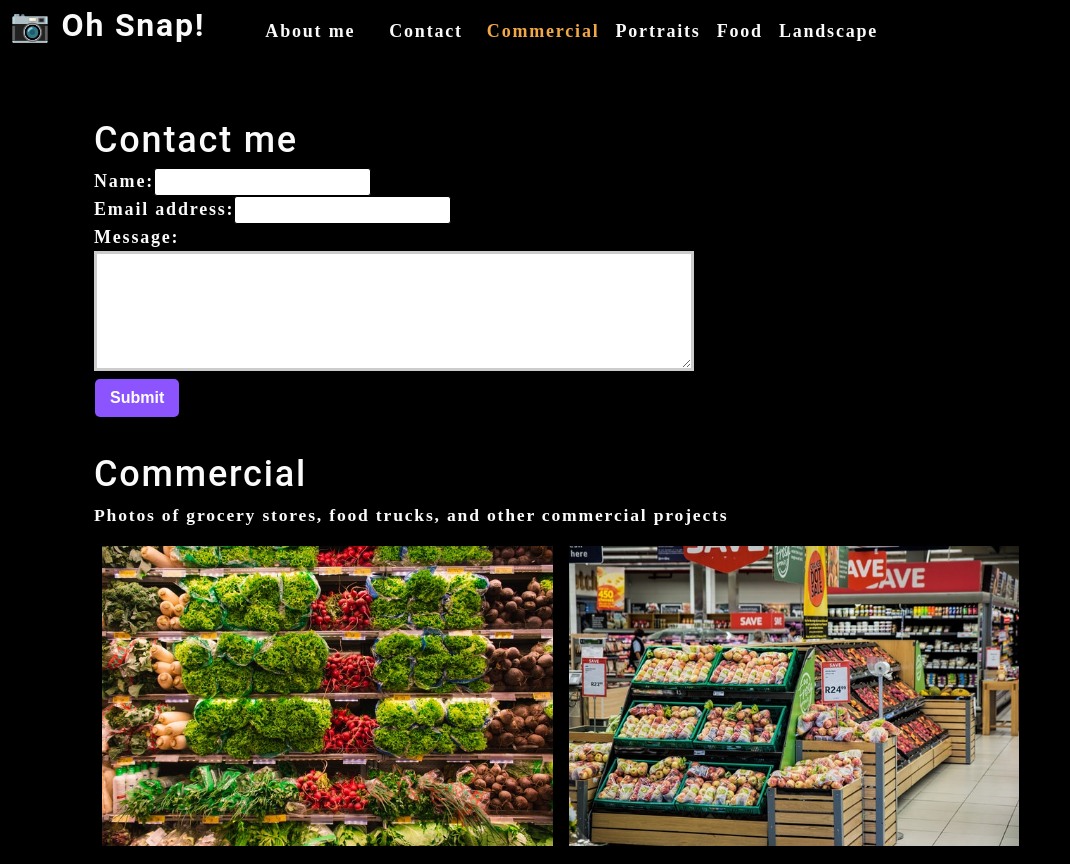
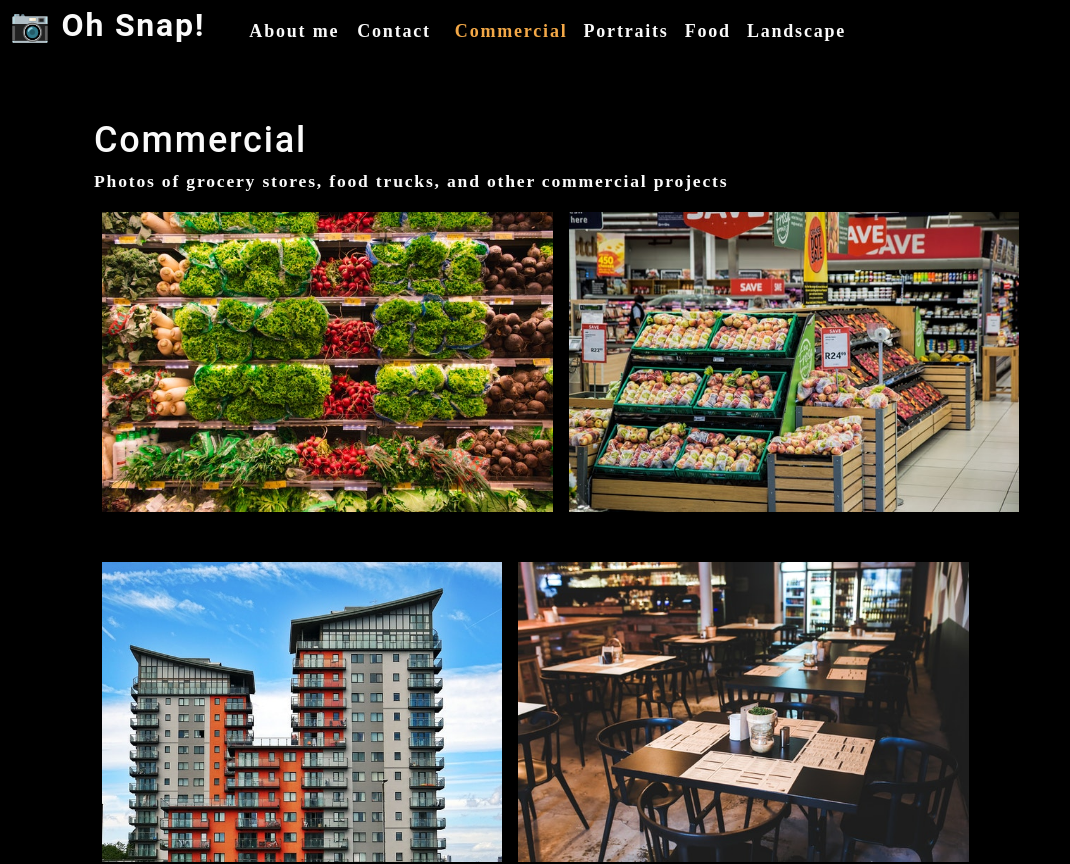
Before and after one commit to theprattler/photo-port, a React (Create React App) app: page / in a window 1280 px wide. Shown: the top 864 px of the page, without its empty margins (0-1070 px from the left). Built offline with nearby package versions, Linux system fonts and the light colour scheme.

Commit message:
contact component renders conditionally

```diff
--- a/src/App.js
+++ b/src/App.js
@@ -5,6 +5,7 @@
 import ContactForm from './components/Contact';
 
 function App() {
+  const [contactSelected, setContactSelected] = useState(false);
   const [categories] = useState([
     {
       name: 'commercial',
@@ -22,11 +23,18 @@
         categories={categories}
         setCurrentCategory={setCurrentCategory}
         currentCategory={currentCategory}
+        contactSelected={contactSelected}
+        setContactSelected={setContactSelected}
       ></Nav>
       <main>
-        <ContactForm></ContactForm>
-        <Gallery currentCategory={currentCategory}></Gallery>
-        <About></About>
+        {!contactSelected ? (
+          <>
+            <Gallery currentCategory={currentCategory}></Gallery>
+            <About></About>
+          </>
+        ) : (
+            <ContactForm></ContactForm>
+        )}
       </main>
     </div>
   );
--- a/src/components/Contact/index.js
+++ b/src/components/Contact/index.js
@@ -1,11 +1,30 @@
 import React, { useState } from 'react';
+import { validateEmail } from '../../utils/helpers';
 
 function ContactForm() {
   const [formState, setFormState] = useState({ name: '', email: '', message: ''});
   const { name, email, message } = formState;
+  const [errorMessage, setErrorMessage] = useState('');
 
   function handleChange(e) {
-    setFormState({...formState, [e.target.name]: e.target.value })
+    if (e.target.name === 'email') {
+      const isValid = validateEmail(e.target.value);
+      console.log(isValid);
+      if (!isValid) {
+        setErrorMessage('Your email is invalid.');
+      } else {
+        setErrorMessage('');
+      }
+    } else {
+      if (!e.target.value.length) {
+        setErrorMessage(`${e.target.name} is required.`);
+      } else {
+        setErrorMessage('');
+      }
+    }
+    if (!errorMessage) {
+      setFormState({...formState, [e.target.name]: e.target.value })
+    }
   }
 
   function handleSubmit(e) {
@@ -19,16 +38,21 @@
       <form id="contact-form" onSubmit={handleSubmit}>
         <div>
           <label htmlFor="name">Name:</label>
-          <input type="text" defaultValue={name} onChange={handleChange} name="name" />
+          <input type="text" defaultValue={name} onBlur={handleChange} name="name" />
         </div>
         <div>
           <label htmlFor="email">Email address:</label>
-          <input type="email" defaultValue={email} onChange={handleChange} name="email" />
+          <input type="email" defaultValue={email} onBlur={handleChange} name="email" />
         </div>
         <div>
           <label htmlFor="message">Message:</label>
-          <textarea name="message" defaultValue={message} onChange={handleChange} rows="5" />
+          <textarea name="message" defaultValue={message} onBlur={handleChange} rows="5" />
         </div>
+        {errorMessage && (
+          <div>
+            <p className='error-text'>{errorMessage}</p>
+          </div>
+        )}
         <button type="submit">Submit</button>
       </form>
     </section>
--- a/src/components/Nav/index.js
+++ b/src/components/Nav/index.js
@@ -6,6 +6,8 @@
     categories = [],
     setCurrentCategory,
     currentCategory,
+    contactSelected,
+    setContactSelected
   } = props;
 
   useEffect(() => {
@@ -21,24 +23,30 @@
       </h2>
       <nav>
         <ul className='flex-row'>
-          <li className='mx-2'>
-            <a data-testid="about" href="#about">
+          <li
+            // className={`mx-1 ${
+            //   currentCategory.name === category.name && !contactSelected && `navActive`
+            //   }`}
+            // key={category.name}
+          >
+            <a data-testid="about" href="#about" onClick={() => setContactSelected(false)}>
               About me
             </a>
           </li>
-          <li className='mx-2'>
-            <span>Contact</span>
+          <li className={`mx-2 ${contactSelected && 'navActive'}`}>
+            <span onClick={() => setContactSelected(true)}>Contact</span>
           </li>
           {categories.map((category) => (
             <li
               className={`mx-1 ${
-                currentCategory.name === category.name && 'navActive'
+                currentCategory.name === category.name && !contactSelected && 'navActive'
               }`}
               key={category.name}
             >
               <span
                 onClick={() => {
-                  setCurrentCategory(category)
+                  setCurrentCategory(category);
+                  setContactSelected(false);
                 }}
               >
                 {capitalizeFirstLetter(category.name)}
```
